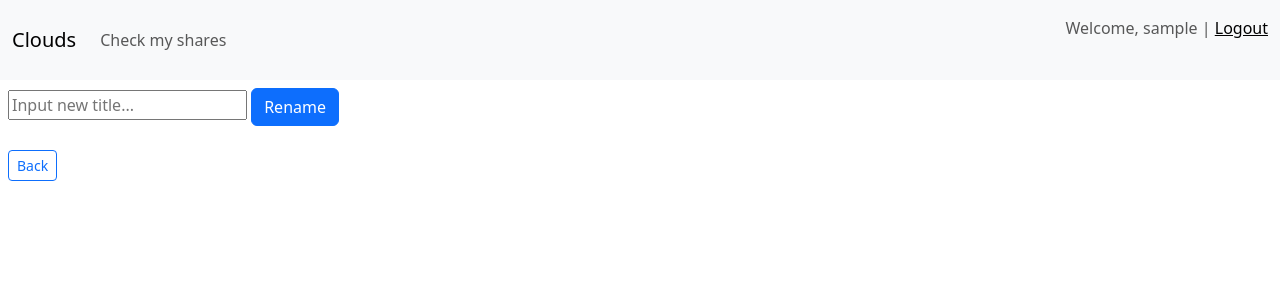
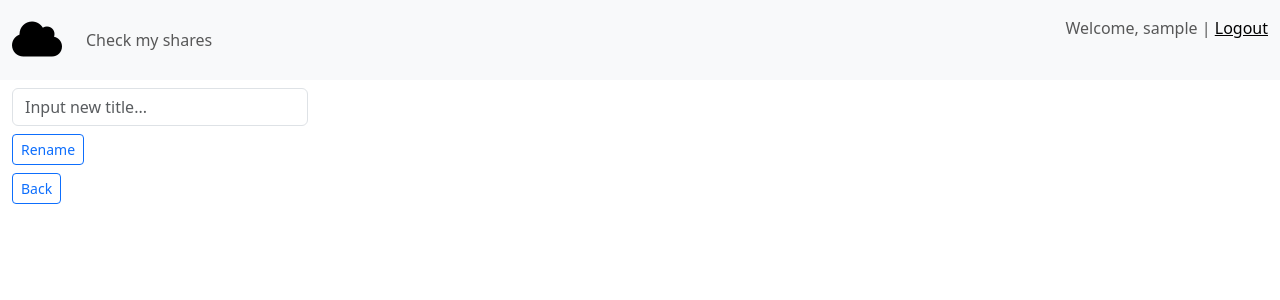
Before and after one commit to anonymousmaharaj/cloud_assets_app, a Django app: page /rename-file/ in a window 1280 px wide. Shown: the top 300 px of the page. Run offline with Django 3.2, Linux system fonts and the light colour scheme; the visitor is signed in with stand-in values (Sample User, id 1); some libraries are stand-ins or nearby versions.

Commit message:
Fix templates

```diff
--- a/assets/db/queries.py
+++ b/assets/db/queries.py
@@ -92,3 +92,7 @@ def create_folder(user, title, parent_id):
     models.Folder(title=title,
                   owner=user,
                   parent_id=parent_id).save()
+
+
+def delete_shared_table(file_id):
+    models.SharedTable.objects.filter(file_id=file_id).delete()
--- a/assets/templates/assets/rename_file.html
+++ b/assets/templates/assets/rename_file.html
@@ -1,18 +1,24 @@
 {% extends 'base.html' %}
 
 {% block content %}
-    <div class="p-2">
+    <div class="container-fluid">
+        <div class="row">
+            <div class="col col-3">
                 <form method="post">
                     {% csrf_token %}
-            <input name="new_title" type="text" required placeholder="Input new title...">
-            <button class="btn btn-primary btn-block" type="submit">Rename</button>
+                    <div class="p-1"></div>
+                    <input class="form-control" name="new_title" type="text" required placeholder="Input new title...">
+                    <div class="p-1"></div>
+                    <button class="btn btn-outline-primary btn-sm" type="submit">Rename</button>
                 </form>
-        <br>
-
+                <div class="p-1"></div>
                 {% if parent_folder %}
                     <a class="btn btn-outline-primary btn-sm" href="/?folder={{ parent_folder }}">Back</a>
                 {% else %}
                     <a class="btn btn-outline-primary btn-sm" href="{% url 'root_page' %}">Back</a>
                 {% endif %}
             </div>
+            <div class="col col-9"></div>
+        </div>
+    </div>
 {% endblock %}
--- a/assets/templates/assets/share_file.html
+++ b/assets/templates/assets/share_file.html
@@ -10,7 +10,7 @@
         {% if parent_folder %}
             <a class="btn btn-outline-primary btn-sm" href="/?folder={{ parent_folder }}">Back</a>
         {% else %}
-            <a href="{% url 'root_page' %}">Back</a>
+            <a class="btn btn-outline-primary btn-sm" href="{% url 'root_page' %}">Back</a>
         {% endif %}
     </div>
 {% endblock %}
--- a/assets/views.py
+++ b/assets/views.py
@@ -319,6 +319,7 @@ def delete_file(request):
         folder_id = file_obj.folder_id if file_obj.folder_id else None
 
         if s3.delete_key(file_id):
+            queries.delete_shared_table(file_id)
             queries.delete_file(file_id)
             messages.success(request, 'The file was successfully deleted. ')
             if folder_id is not None:
--- a/templates/base.html
+++ b/templates/base.html
@@ -24,5 +24,6 @@
 {% endblock %}
 {% block content %} {% endblock %}
     <script src="{% static 'bootstrap/js/bootstrap.bundle.js' %}"></script>
+    <script src="https://kit.fontawesome.com/403ce95ab8.js" crossorigin="anonymous"></script>
   </body>
 </html>
--- a/templates/inc/_nav.html
+++ b/templates/inc/_nav.html
@@ -1,6 +1,6 @@
 <nav class="navbar navbar-expand-lg navbar-light bg-light">
   <div class="container-fluid">
-    <a class="navbar-brand" href="/">Clouds</a>
+    <a class="navbar-brand" href="/"><i class="fas fa-cloud fa-2x"></i></a>
     <button class="navbar-toggler" type="button" data-bs-toggle="collapse" data-bs-target="#navbarSupportedContent" aria-controls="navbarSupportedContent" aria-expanded="false" aria-label="Переключатель навигации">
       <span class="navbar-toggler-icon"></span>
     </button>
```
Also changed, not shown: assets/templates/assets/move_file.html (+7 -3 lines), assets/templates/assets/rename_folder.html (+11 -4 lines), assets/templates/assets/root_page.html (+37 -22 lines). Lines whose indentation alone changed are shown as unchanged.
